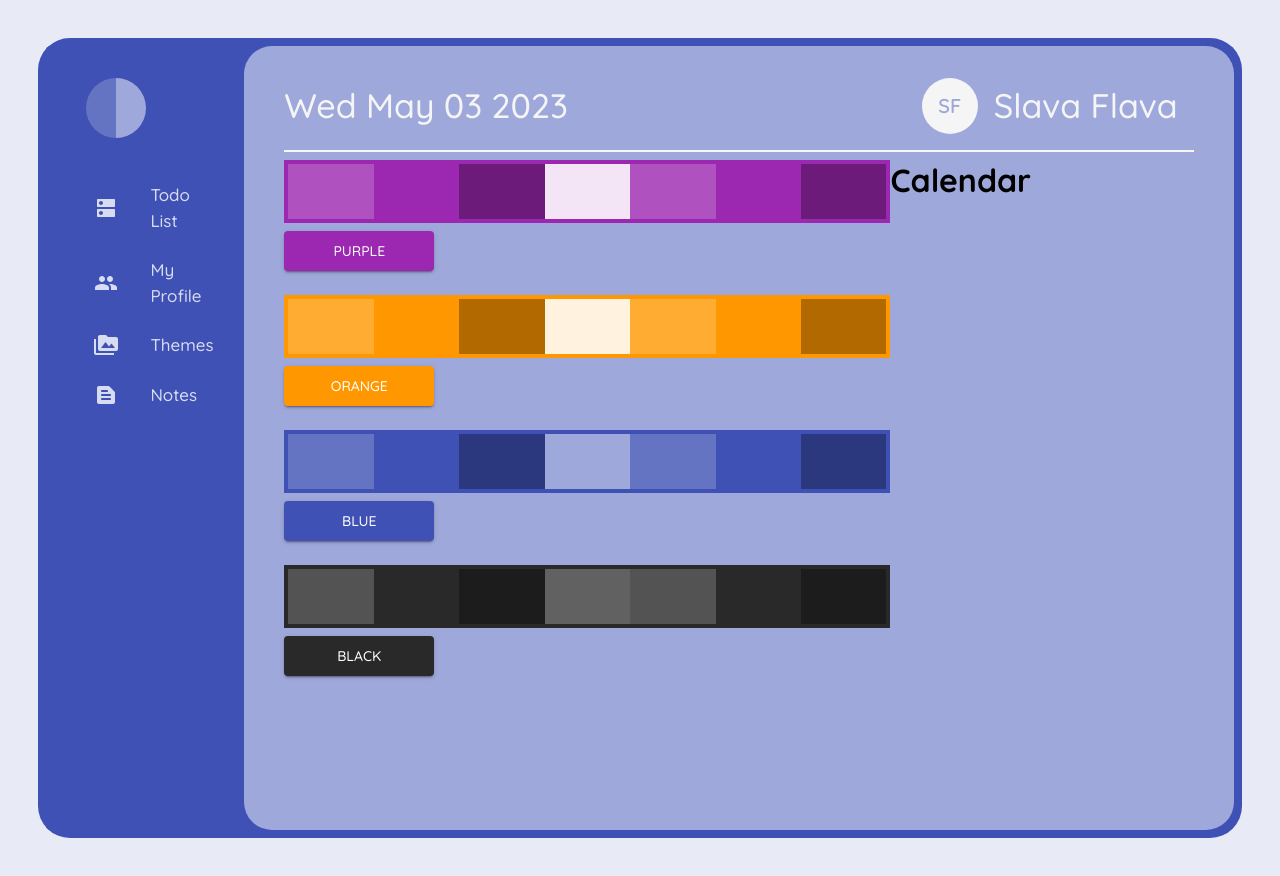
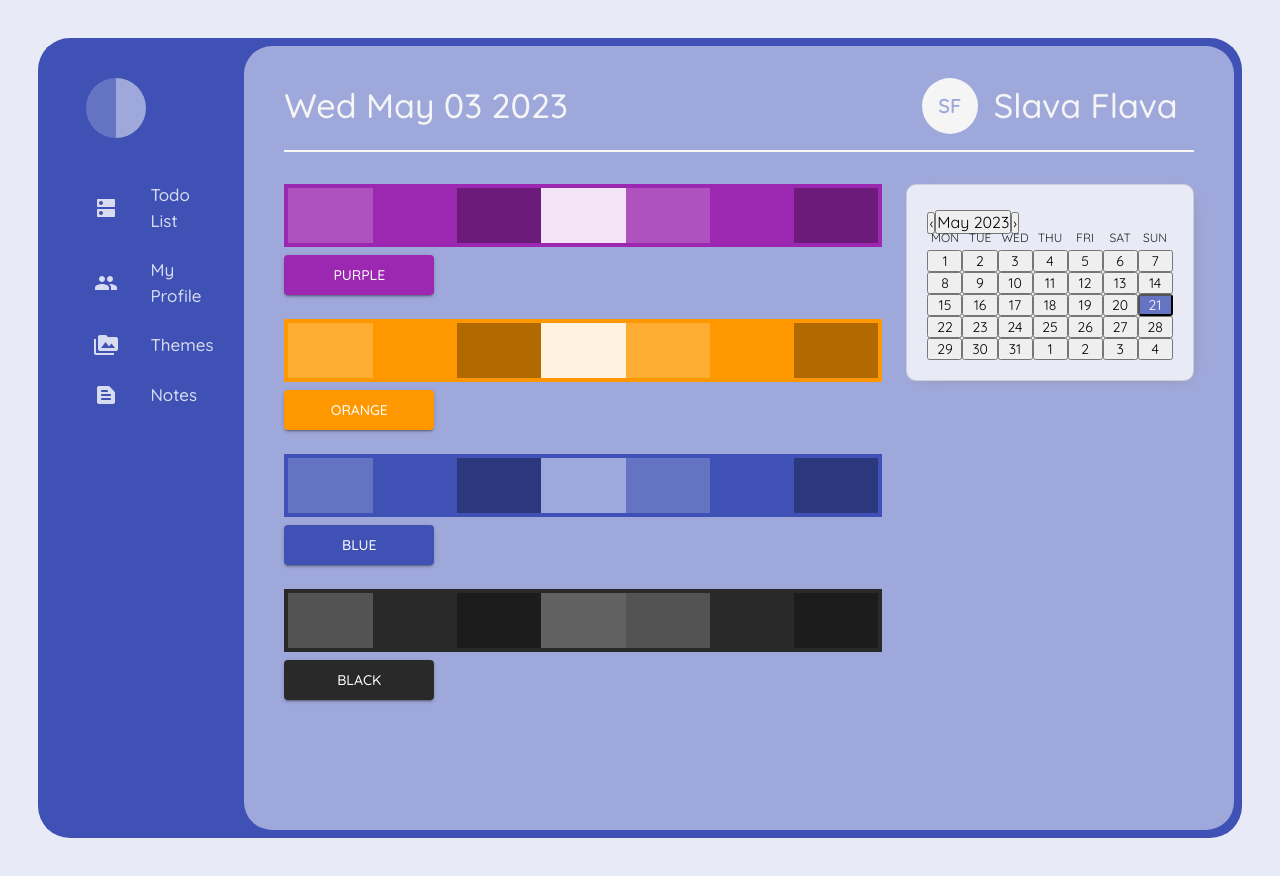
Before and after one commit to SlavaFlava/Task_calendar, a React (Create React App) app: page /themes in a window 1280 px wide. Built offline with nearby package versions, Linux system fonts and the light colour scheme.

Commit message:
add react calendar

```diff
--- a/package.json
+++ b/package.json
@@ -17,6 +17,7 @@
     "@types/react-dom": "^18.2.1",
     "mobx-react": "^7.6.0",
     "react": "^18.2.0",
+    "react-calendar": "^4.2.1",
     "react-dom": "^18.2.0",
     "react-router-dom": "^6.11.1",
     "react-scripts": "5.0.1",
--- a/src/App.tsx
+++ b/src/App.tsx
@@ -8,6 +8,7 @@
 import Themes from "./modules/themes";
 import Notes from "./modules/notes";
 import ThemeStore from "../src/store/theme";
+import TodoCalendar from "./modules/calendar";
 
 
 
@@ -44,7 +45,7 @@
             bgcolor={"background.default"}
             borderRadius={7}
           >
-            <Grid container >
+            <Grid container spacing={3}>
               <Grid item lg={12}>
                 <Dashboard />
               </Grid>
@@ -56,7 +57,7 @@
                 </Routes>
               </Grid>
               <Grid item md={12} lg={4}>
-                <h1>Calendar</h1>
+              <TodoCalendar/>
               </Grid>
             </Grid>
 
--- a/src/index.css
+++ b/src/index.css
@@ -7,4 +7,69 @@
 }
 a{
   text-decoration: none;
+
+
 }
+body .MuiModal-backdrop{
+  background-color: rgba(43, 44, 64, 0.5);
+}
+
+.react-calendar{
+  border: none;
+  font-family:'Quicksand';
+  background: unset;
+}
+.react-calendar__month-view__days__day--weekend {
+  color: black;
+}
+.react-calendar__tile--now {
+  background: black !important;
+  color: white;
+  border-radius: 3px;
+}
+.react-calendar__tile--active:enabled:hover, .react-calendar__tile--active:enabled:focus {
+  background: #bcbcbc;
+  border-radius: 3px;
+}
+.react-calendar__month-view__weekdays {
+  text-align: center;
+  text-transform: uppercase;
+  font-weight: normal;
+  font-size: 0.75em;
+  margin-bottom: 5px;
+}
+
+.react-calendar__month-view__weekdays abbr[title]{
+  text-decoration: none !important;
+}
+.react-calendar button {
+  font-size: 14px;
+}
+.react-calendar__tile--active {
+  background: #bcbcbc;
+  color: white;
+  border-radius: 3px;
+}
+
+.react-calendar__navigation {
+  height: 20px;
+}
+.react-calendar__tile--now:enabled:hover .react-calendar__tile--now:enabled:focus {
+  background: #3049d0;
+}
+.react-calendar__navigation__prev2-button, .react-calendar__navigation__next2-button{
+  display: none !important;
+  font-size: 22px;
+}
+.react-calendar__navigation__label__labelText{
+  font-size: 16px;
+}
+.react-calendar {
+  width: 100%;
+}
+
+.menu_link.active .MuiButtonBase-root{
+  background-color: #9fa8da;
+  color: white;
+  border-radius: 4px;
+}
--- /dev/null
+++ b/src/modules/calendar/index.tsx
@@ -0,0 +1,25 @@
+import { Paper, styled } from '@mui/material'
+import { observer } from 'mobx-react'
+import Calendar from 'react-calendar'
+import ThemeStore from '../../store/theme'
+
+
+
+const TodoCalendar = observer(() => {
+    const CustomCalendar: any = styled(Calendar)`
+      .react-calendar__tile--now {
+        background: ${ThemeStore.activeTheme.palette.primary.light} !important;
+      }
+    `;
+    return (
+        <Paper variant={'outlined'}
+            sx={{ p: '20px', pt: '25px', borderRadius: '10px', boxShadow: '4px 4px 14px -10px grey' }}
+        >
+            <CustomCalendar
+                locale={'en'}
+            />
+        </Paper>
+    )
+})
+
+export default TodoCalendar
```
Also changed, not shown: 1 other file (tests, documents, lock files or other folders).
